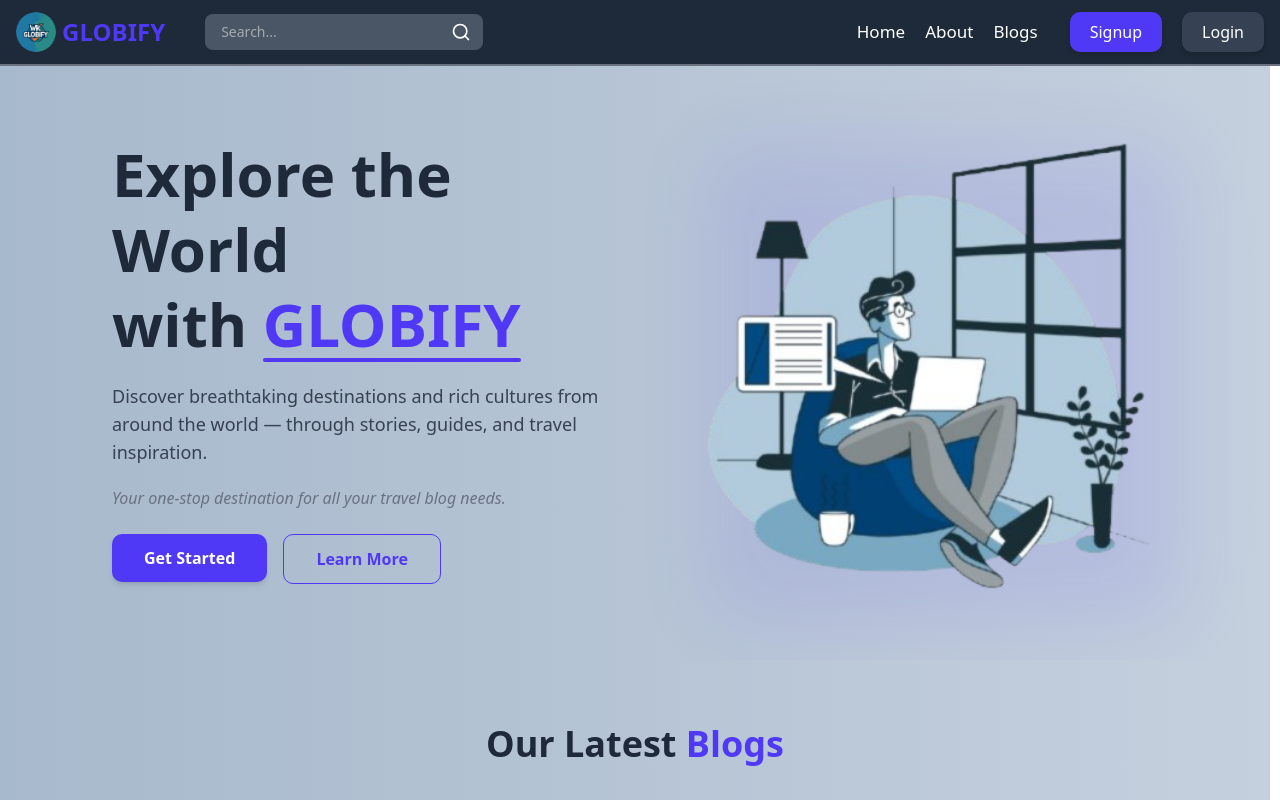
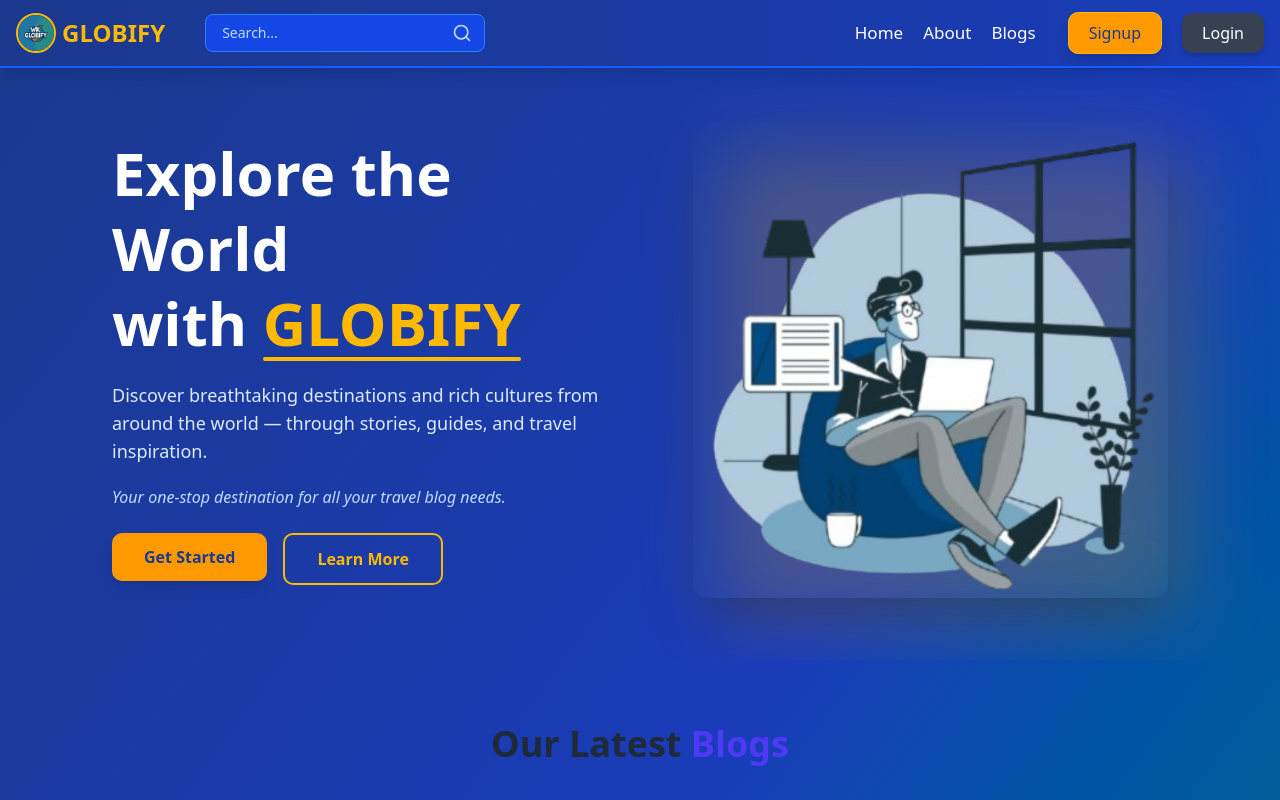
Before and after one commit to wajahat-kamal/Globify2, a React (Vite) app in the folder frontend/: page / in a window 1280 px wide. Shown: the top 800 px of the page. Built offline with nearby package versions, Linux system fonts and the light colour scheme.

Commit message:
Revamp UI components with updated color schemes and gradients for a cohesive design; enhance Navbar, Hero, and Footer styles for improved visibility and user engagement.

```diff
--- a/frontend/index.html
+++ b/frontend/index.html
@@ -6,59 +6,8 @@
     <link rel="stylesheet" href="/src/index.css">
     <link rel="shortcut icon" href="/main-logo.png" type="image/x-icon">
     <title>Globify</title>
-    <style>
-  /* --------- Theme vars (edit these) --------- */
-:root{
-  --scrollbar-width: 8px;                       /* thumb width */
-  --scroll-track: rgba(189,189,255,0.10);       /* track (background) */
-  --scroll-thumb: rgba(139,139,255,0.96);       /* main thumb color */
-  --scroll-thumb-hover: rgba(115,115,255,1);    /* hover */
-  --scroll-thumb-active: rgba(95,95,215,1);     /* active/drag */
-}
-
-/* Prevent layout jump when scrollbar appears */
-html, body { scrollbar-gutter: stable; }
-
-/* ===== Global: Works site-wide ===== */
-/* Firefox */
-* {
-  scrollbar-width: thin;
-  scrollbar-color: var(--scroll-thumb) var(--scroll-track); /* thumb then track */
-}
-
-/* WebKit (Chrome, Edge, Safari) */
-::-webkit-scrollbar {
-  width: var(--scrollbar-width);
-  height: var(--scrollbar-width);
-}
-::-webkit-scrollbar-track {
-  background: var(--scroll-track);
-  border-radius: 999px;
-  /* subtle inner shadow to give depth */
-  box-shadow: inset 0 1px 2px rgba(0,0,0,0.03);
-}
-::-webkit-scrollbar-thumb {
-  /* subtle gradient + rounded */
-  background: linear-gradient(180deg, var(--scroll-thumb), var(--scroll-thumb-hover));
-  border-radius: 999px;
-  border: 2px solid transparent;      /* creates spacing between thumb and track */
-  background-clip: padding-box;
-  box-shadow: inset 0 -6px 14px rgba(0,0,0,0.08), 0 1px 0 rgba(255,255,255,0.02);
-  transition: transform .12s ease, background .12s ease;
-}
-::-webkit-scrollbar-thumb:hover {
-  background: linear-gradient(180deg, var(--scroll-thumb-hover), var(--scroll-thumb-active));
-  transform: translateX(0); /* tiny motion if desired */
-}
-::-webkit-scrollbar-thumb:active {
-  transform: scale(0.98);
-}
-/* corner where horizontal + vertical meet */
-::-webkit-scrollbar-corner { background: transparent; }
-
-    </style>
   </head>
-  <body class="bg-gradient-to-r from-[#a7b9cc] to-[#c5d0de]">
+  <body class="bg-gradient-to-br from-blue-900 via-blue-800 to-teal-700">
     <div id="root"></div>
     <script type="module" src="/src/main.jsx"></script>
   </body>
--- a/frontend/src/components/Hero.jsx
+++ b/frontend/src/components/Hero.jsx
@@ -4,36 +4,36 @@ import "../index.css"; // Import custom CSS animations
 
 function Hero() {
   return (
-    <div className="px-4 md:px-6 lg:px-8 text-gray-800 overflow-hidden">
+    <div className="px-4 md:px-6 lg:px-8 text-white overflow-hidden">
       <div className="max-w-7xl mx-auto md:mx-20 min-h-[600px] flex flex-col-reverse md:flex-row items-center justify-between text-center md:text-left py-14">
         {/* Text Section */}
         <div className="w-full md:w-1/2 space-y-5 mt-8 md:mt-0 animate-slideLeft">
           <h1 className="text-4xl sm:text-5xl md:text-6xl font-extrabold leading-tight">
             Explore the World <br />
             with{" "}
-            <span className="text-indigo-600 relative inline-block after:absolute after:w-full after:h-1 after:bg-indigo-600 after:bottom-0 after:left-0 after:rounded-full">
+            <span className="text-amber-400 relative inline-block after:absolute after:w-full after:h-1 after:bg-amber-400 after:bottom-0 after:left-0 after:rounded-full">
               GLOBIFY
             </span>
           </h1>
 
-          <p className="text-base md:text-lg text-gray-700 w-[90%] md:w-full">
+          <p className="text-base md:text-lg text-blue-100 w-[90%] md:w-full">
             Discover breathtaking destinations and rich cultures from around the
             world — through stories, guides, and travel inspiration.
           </p>
 
-          <p className="text-sm sm:text-base text-gray-500 italic">
+          <p className="text-sm sm:text-base text-blue-200 italic">
             Your one-stop destination for all your travel blog needs.
           </p>
 
           {/* Buttons */}
           <div className="flex flex-col sm:flex-row sm:space-x-4 space-y-3 sm:space-y-0 mt-6 justify-center md:justify-start">
             <Link to="/dashboard">
-              <button className="bg-indigo-600 text-white font-semibold px-8 py-3 rounded-lg shadow-md hover:bg-indigo-600 transition-all duration-300 w-full sm:w-auto">
+              <button className="bg-amber-500 text-blue-900 font-semibold px-8 py-3 rounded-lg shadow-lg hover:bg-amber-400 transition-all duration-300 w-full sm:w-auto hover:shadow-xl">
                 Get Started
               </button>
             </Link>
             <Link to="/about">
-              <button className="border border-indigo-600 text-indigo-600 font-semibold px-8 py-3 rounded-lg hover:bg-indigo-600 hover:text-white transition-all duration-300 w-full sm:w-auto">
+              <button className="border-2 border-amber-400 text-amber-400 font-semibold px-8 py-3 rounded-lg hover:bg-amber-400 hover:text-blue-900 transition-all duration-300 w-full sm:w-auto">
                 Learn More
               </button>
             </Link>
@@ -45,10 +45,10 @@ function Hero() {
           <img
             src="/main-heroSection.png"
             alt="Hero section illustration"
-            className="w-full h-auto object-cover rounded-xl group-hover:scale-105 transition-transform duration-500"
+            className="w-full h-auto object-cover rounded-xl group-hover:scale-105 transition-transform duration-500 shadow-2xl"
           />
           {/* Decorative Glow Effect */}
-          <div className="absolute -z-10 top-6 left-6 w-full h-full rounded-xl bg-indigo-600 opacity-10 blur-2xl"></div>
+          <div className="absolute -z-10 top-6 left-6 w-full h-full rounded-xl bg-amber-400 opacity-20 blur-2xl"></div>
         </div>
       </div>
     </div>
--- a/frontend/src/components/Navbar.jsx
+++ b/frontend/src/components/Navbar.jsx
@@ -32,7 +32,7 @@ function Navbar() {
   };
 
   return (
-    <nav className="fixed top-0 z-50 w-full bg-gray-800 text-white border-b-2 border-gray-500 animate-slideDown">
+    <nav className="fixed top-0 z-50 w-full bg-gradient-to-r from-blue-900 to-blue-800 text-white border-b-2 border-blue-600 animate-slideDown shadow-lg">
       <div className="max-w-7xl mx-auto px-4 py-3 flex justify-between items-center">
         <div className="flex items-center gap-10 flex-row">
           {/* Logo */}
@@ -40,20 +40,20 @@ function Navbar() {
             <img
               src="/main-logo.png"
               alt="logo"
-              className="w-10 h-10 rounded-full"
+              className="w-10 h-10 rounded-full border-2 border-amber-400"
             />
-            <span className="text-2xl font-bold text-indigo-600">GLOBIFY</span>
+            <span className="text-2xl font-bold text-amber-400">GLOBIFY</span>
           </Link>
 
           {/* Search - Desktop */}
-          <div className="hidden md:flex items-center bg-gray-600 rounded-md overflow-hidden">
+          <div className="hidden md:flex items-center bg-blue-700 rounded-md overflow-hidden border border-blue-500">
             <input
               type="text"
               name="search"
               placeholder="Search..."
-              className="bg-transparent px-4 py-2 text-sm focus:outline-none w-full"
+              className="bg-transparent px-4 py-2 text-sm focus:outline-none w-full text-white placeholder-blue-200"
             />
-            <button className="p-2 px-3 hover:bg-gray-700 transition">
+            <button className="p-2 px-3 hover:bg-blue-600 transition text-blue-200 hover:text-white">
               <Search className="w-5 h-5" />
             </button>
           </div>
@@ -64,7 +64,7 @@ function Navbar() {
 
         {/* Burger - Mobile */}
         <div className="md:hidden">
-          <button onClick={toggleMenu}>
+          <button onClick={toggleMenu} className="text-white hover:text-amber-400 transition">
             {isOpen ? <X className="w-6 h-6" /> : <Menu className="w-6 h-6" />}
           </button>
         </div>
--- a/frontend/src/components/Navbar/DesktopNavbar.jsx
+++ b/frontend/src/components/Navbar/DesktopNavbar.jsx
@@ -6,13 +6,13 @@ function DesktopNavbar({ user, setShowLogoutPopup }) {
   return (
     <div className="hidden md:flex items-center gap-5 text-[17px] font-medium relative">
       {/* Main Links */}
-      <Link to={"/"} className="hover:text-indigo-400 transition">
+      <Link to={"/"} className="text-white hover:text-amber-400 transition">
         Home
       </Link>
-      <Link to={"/about"} className="hover:text-indigo-400 transition">
+      <Link to={"/about"} className="text-white hover:text-amber-400 transition">
         About
       </Link>
-      <Link to={"/blogs"} className="hover:text-indigo-400 transition md:mr-3">
+      <Link to={"/blogs"} className="text-white hover:text-amber-400 transition md:mr-3">
         Blogs
       </Link>
 
@@ -20,18 +20,18 @@ function DesktopNavbar({ user, setShowLogoutPopup }) {
         <>
           {/* User Dropdown */}
           <div className="relative group">
-            <button className="bg-gray-700 p-2 text-[16px] rounded-lg hover:bg-gray-700 transition flex justify-center items-center gap-2 shadow-md">
+            <button className="bg-blue-800 p-2 text-[16px] rounded-lg hover:bg-blue-700 transition flex justify-center items-center gap-2 shadow-lg border border-blue-600">
               <img
                 src="/user-avatar.png"
-                className="w-7 h-7 rounded-full border border-gray-600"
+                className="w-7 h-7 rounded-full border border-blue-400"
                 alt="User Avatar"
               />
-              <span className="text-gray-200 font-semibold">
+              <span className="text-white font-semibold">
                 {user?.firstName} {user?.lastName}
               </span>
               <svg
                 xmlns="http://www.w3.org/2000/svg"
-                className="h-4 w-4 text-gray-400"
+                className="h-4 w-4 text-blue-200"
                 fill="none"
                 viewBox="0 0 24 24"
                 stroke="currentColor"
@@ -42,47 +42,47 @@ function DesktopNavbar({ user, setShowLogoutPopup }) {
 
             {/* Dropdown Menu */}
             <div
-              className="absolute right-0 mt-3 w-64 bg-gradient-to-br from-gray-900 via-gray-800 to-gray-900
-              text-gray-200 rounded-xl shadow-2xl py-3 opacity-0 invisible
-              group-hover:opacity-100 group-hover:visible transition-all duration-300 transform scale-95 group-hover:scale-100 z-50"
+              className="absolute right-0 mt-3 w-64 bg-gradient-to-br from-blue-900 via-blue-800 to-blue-900
+              text-white rounded-xl shadow-2xl py-3 opacity-0 invisible
+              group-hover:opacity-100 group-hover:visible transition-all duration-300 transform scale-95 group-hover:scale-100 z-50 border border-blue-600"
             >
               <Link
                 to="/dashboard/profile"
-                className="flex items-center gap-3 px-5 py-2 hover:bg-gray-800 rounded-lg transition-all duration-200"
+                className="flex items-center gap-3 px-5 py-2 hover:bg-blue-700 rounded-lg transition-all duration-200"
               >
-                <User size={20} className="text-indigo-400" />
+                <User size={20} className="text-amber-400" />
                 <span>Profile</span>
               </Link>
 
               <Link
                 to="/dashboard/your-blogs"
-                className="flex items-center gap-3 px-5 py-2 hover:bg-gray-800 rounded-lg transition-all duration-200"
+                className="flex items-center gap-3 px-5 py-2 hover:bg-blue-700 rounded-lg transition-all duration-200"
               >
-                <FileText size={20} className="text-green-400" />
+                <FileText size={20} className="text-emerald-400" />
                 <span>Your Blogs</span>
               </Link>
 
               <Link
                 to="/dashboard/comments"
-                className="flex items-center gap-3 px-5 py-2 hover:bg-gray-800 rounded-lg transition-all duration-200"
+                className="flex items-center gap-3 px-5 py-2 hover:bg-blue-700 rounded-lg transition-all duration-200"
               >
-                <MessageSquare size={20} className="text-yellow-400" />
+                <MessageSquare size={20} className="text-amber-400" />
                 <span>Comments</span>
               </Link>
 
               <Link
                 to="/dashboard/write-blog"
-                className="flex items-center gap-3 px-5 py-2 hover:bg-gray-800 rounded-lg transition-all duration-200"
+                className="flex items-center gap-3 px-5 py-2 hover:bg-blue-700 rounded-lg transition-all duration-200"
               >
-                <PencilLine size={20} className="text-pink-400" />
+                <PencilLine size={20} className="text-cyan-400" />
                 <span>Write Blog</span>
               </Link>
 
-              <div className="border-t border-gray-700 my-2"></div>
+              <div className="border-t border-blue-600 my-2"></div>
 
               <button
                 onClick={() => setShowLogoutPopup(true)}
-                className="flex items-center gap-3 w-full px-5 py-2 text-red-400 hover:bg-red-500 hover:text-white
+                className="flex items-center gap-3 w-full px-5 py-2 text-red-300 hover:bg-red-600 hover:text-white
                 rounded-lg transition-all duration-200"
               >
                 <LogOut size={20} />
@@ -94,7 +94,7 @@ function DesktopNavbar({ user, setShowLogoutPopup }) {
       ) : (
         <>
           <Link to={"/signup"}>
-            <button className="bg-indigo-600 px-5 py-2 text-[16px] rounded-lg text-white font-medium shadow-md hover:bg-indigo-500 transition">
+            <button className="bg-amber-500 px-5 py-2 text-[16px] rounded-lg text-blue-900 font-medium shadow-lg hover:bg-amber-400 transition border border-amber-400">
               Signup
             </button>
           </Link>
--- a/frontend/src/index.css
+++ b/frontend/src/index.css
@@ -43,71 +43,71 @@
 
 :root {
   --radius: 0.625rem;
-  --background: oklch(1 0 0);
-  --foreground: oklch(0.145 0 0);
-  --card: oklch(1 0 0);
-  --card-foreground: oklch(0.145 0 0);
-  --popover: oklch(1 0 0);
-  --popover-foreground: oklch(0.145 0 0);
-  --primary: oklch(0.205 0 0);
-  --primary-foreground: oklch(0.985 0 0);
-  --secondary: oklch(0.97 0 0);
-  --secondary-foreground: oklch(0.205 0 0);
-  --muted: oklch(0.97 0 0);
-  --muted-foreground: oklch(0.556 0 0);
-  --accent: oklch(0.97 0 0);
-  --accent-foreground: oklch(0.205 0 0);
-  --destructive: oklch(0.577 0.245 27.325);
-  --border: oklch(0.922 0 0);
-  --input: oklch(0.922 0 0);
-  --ring: oklch(0.708 0 0);
-  --chart-1: oklch(0.646 0.222 41.116);
-  --chart-2: oklch(0.6 0.118 184.704);
-  --chart-3: oklch(0.398 0.07 227.392);
-  --chart-4: oklch(0.828 0.189 84.429);
-  --chart-5: oklch(0.769 0.188 70.08);
-  --sidebar: oklch(0.985 0 0);
-  --sidebar-foreground: oklch(0.145 0 0);
-  --sidebar-primary: oklch(0.205 0 0);
-  --sidebar-primary-foreground: oklch(0.985 0 0);
-  --sidebar-accent: oklch(0.97 0 0);
-  --sidebar-accent-foreground: oklch(0.205 0 0);
-  --sidebar-border: oklch(0.922 0 0);
-  --sidebar-ring: oklch(0.708 0 0);
+  --background: oklch(0.95 0.02 240);
+  --foreground: oklch(0.15 0.02 240);
+  --card: oklch(0.98 0.01 240);
+  --card-foreground: oklch(0.15 0.02 240);
+  --popover: oklch(0.98 0.01 240);
+  --popover-foreground: oklch(0.15 0.02 240);
+  --primary: oklch(0.25 0.15 240);
+  --primary-foreground: oklch(0.98 0.01 240);
+  --secondary: oklch(0.95 0.02 240);
+  --secondary-foreground: oklch(0.25 0.15 240);
+  --muted: oklch(0.92 0.01 240);
+  --muted-foreground: oklch(0.45 0.02 240);
+  --accent: oklch(0.92 0.01 240);
+  --accent-foreground: oklch(0.25 0.15 240);
+  --destructive: oklch(0.65 0.25 27);
+  --border: oklch(0.88 0.01 240);
+  --input: oklch(0.88 0.01 240);
+  --ring: oklch(0.25 0.15 240);
+  --chart-1: oklch(0.65 0.22 240);
+  --chart-2: oklch(0.6 0.18 184);
+  --chart-3: oklch(0.4 0.17 227);
+  --chart-4: oklch(0.83 0.19 84);
+  --chart-5: oklch(0.77 0.18 70);
+  --sidebar: oklch(0.98 0.01 240);
+  --sidebar-foreground: oklch(0.15 0.02 240);
+  --sidebar-primary: oklch(0.25 0.15 240);
+  --sidebar-primary-foreground: oklch(0.98 0.01 240);
+  --sidebar-accent: oklch(0.95 0.02 240);
+  --sidebar-accent-foreground: oklch(0.25 0.15 240);
+  --sidebar-border: oklch(0.88 0.01 240);
+  --sidebar-ring: oklch(0.25 0.15 240);
 }
 
 .dark {
-  --background: oklch(0.145 0 0);
-  --foreground: oklch(0.985 0 0);
-  --card: oklch(0.205 0 0);
-  --card-foreground: oklch(0.985 0 0);
-  --popover: oklch(0.205 0 0);
-  --popover-foreground: oklch(0.985 0 0);
-  --primary: oklch(0.922 0 0);
-  --primary-foreground: oklch(0.205 0 0);
-  --secondary: oklch(0.269 0 0);
-  --secondary-foreground: oklch(0.985 0 0);
-  --muted: oklch(0.269 0 0);
-  --muted-foreground: oklch(0.708 0 0);
-  --accent: oklch(0.269 0 0);
-  --accent-foreground: oklch(0.985 0 0);
-  --destructive: oklch(0.704 0.191 22.216);
-  --border: oklch(1 0 0 / 10%);
-  --input: oklch(1 0 0 / 15%);
-  --ring: oklch(0.556 0 0);
-  --chart-1: oklch(0.488 0.243 264.376);
-  --chart-2: oklch(0.696 0.17 162.48);
-  --chart-3: oklch(0.769 0.188 70.08);
-  --chart-4: oklch(0.627 0.265 303.9);
-  --chart-5: oklch(0.645 0.246 16.439);
-  --sidebar: oklch(0.205 0 0);
-  --sidebar-foreground: oklch(0.985 0 0);
-  --sidebar-primary: oklch(0.488 0.243 264.376);
-  --sidebar-primary-foreground: oklch(0.985 0 0);
-  --sidebar-accent: oklch(0.269 0 0);
-  --sidebar-accent-foreground: oklch(0.985 0 0);
-  --sidebar-border: oklch(1 0 0 / 10%);
-  --sidebar-ring: oklch(0.556 0 0);
+  --background: oklch(0.08 0.02 240);
+  --foreground: oklch(0.95 0.02 240);
+  --card: oklch(0.12 0.02 240);
+  --card-foreground: oklch(0.95 0.02 240);
+  --popover: oklch(0.12 0.02 240);
+  --popover-foreground: oklch(0.95 0.02 240);
+  --primary: oklch(0.6 0.15 240);
+  --primary-foreground: oklch(0.08 0.02 240);
+  --secondary: oklch(0.18 0.02 240);
+  --secondary-foreground: oklch(0.95 0.02 240);
+  --muted: oklch(0.18 0.02 240);
+  --muted-foreground: oklch(0.65 0.02 240);
+  --accent: oklch(0.18 0.02 240);
+  --accent-foreground: oklch(0.95 0.02 240);
+  --destructive: oklch(0.7 0.19 22);
+  --border: oklch(0.95 0.02 240 / 15%);
+  --input: oklch(0.95 0.02 240 / 20%);
+  --ring: oklch(0.6 0.15 240);
+  --chart-1: oklch(0.5 0.24 264);
+  --chart-2: oklch(0.7 0.17 162);
+  --chart-3: oklch(0.77 0.18 70);
+  --chart-4: oklch(0.63 0.26 303);
+  --chart-5: oklch0.65 0.24 16);
+  --sidebar: oklch(0.12 0.02 240);
+  --sidebar-foreground: oklch(0.95 0.02 240);
+  --sidebar-primary: oklch(0.6 0.15 240);
+  --sidebar-primary-foreground: oklch(0.08 0.02 240);
+  --sidebar-accent: oklch(0.18 0.02 240);
+  --sidebar-accent-foreground: oklch(0.95 0.02 240);
+  --sidebar-border: oklch(0.95 0.02 240 / 15%);
+  --sidebar-ring: oklch(0.6 0.15 240);
 }
 
 @layer base {
```
Also changed, not shown: frontend/src/components/Footer.jsx (+9 -9 lines), frontend/src/components/Navbar/MobileNavbar.jsx (+25 -24 lines).
